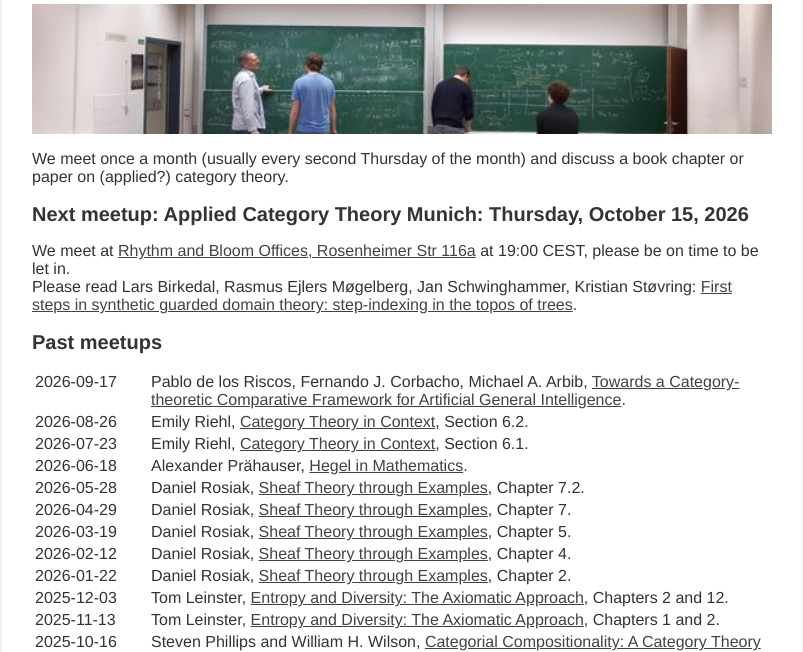
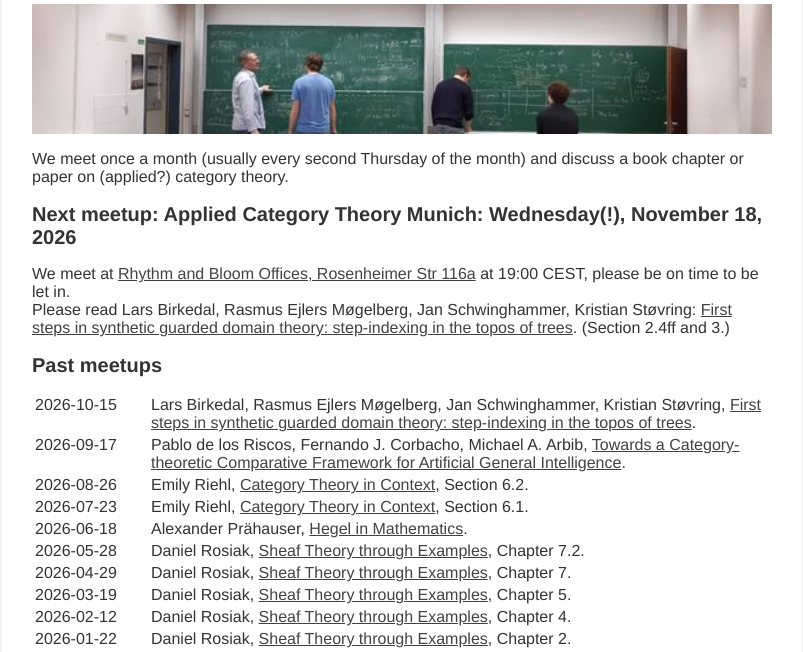
Before and after one commit to act-munich/act-munich.github.io, a plain HTML site: page index.html in a window 1280 px wide. Shown: the part 145-797 px from the top of the page, without its empty margins (238-1041 px from the left). Drawn offline with Linux system fonts and the light colour scheme.

Commit message:
nov 2026

```diff
--- a/index.html
+++ b/index.html
@@ -79,17 +79,22 @@ h2 {
         and discuss a book chapter or paper on (applied?) category theory.</p>
 
   <div class="next">
-    <h2>Next meetup: Applied Category Theory Munich: Thursday, October 15, 2026</h2>
+    <h2>Next meetup: Applied Category Theory Munich: Wednesday(!), November 18, 2026</h2>
     We meet at <a href="rhythm-and-bloom-anfahrt.pdf">Rhythm and Bloom Offices, Rosenheimer Str 116a</a>
     at 19:00 CEST, please be on time to be let in.<br/>
 
     Please read Lars Birkedal, Rasmus Ejlers Møgelberg, Jan Schwinghammer, Kristian Støvring:
     <a href="https://arxiv.org/abs/1208.3596">First steps in synthetic guarded domain theory: step-indexing in the topos of trees</a>.
+    (Section 2.4ff and 3.)
   </div>
 
   <div class="past">
     <h2>Past meetups</h2>
     <table>
+      <tr>
+        <td>2026-10-15</td><!-- 6ppl -->
+        <td>Lars Birkedal, Rasmus Ejlers Møgelberg, Jan Schwinghammer, Kristian Støvring, <a href="https://arxiv.org/abs/1208.3596">First steps in synthetic guarded domain theory: step-indexing in the topos of trees</a>.
+      </tr>
       <tr>
         <td>2026-09-17</td><!-- 7ppl -->
         <td>Pablo de los Riscos, Fernando J. Corbacho, Michael A. Arbib, <a href="https://arxiv.org/abs/2603.28906">Towards a Category-theoretic Comparative Framework for Artificial General Intelligence</a>.</td>
```
